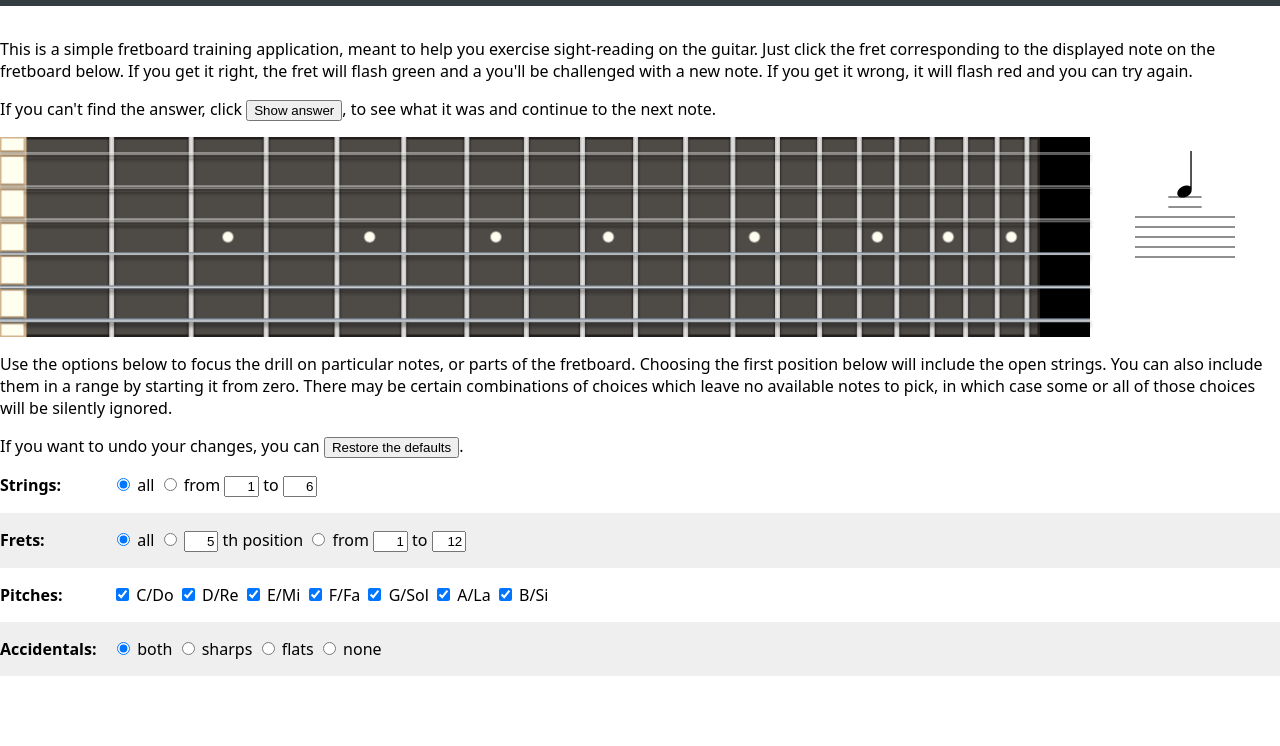
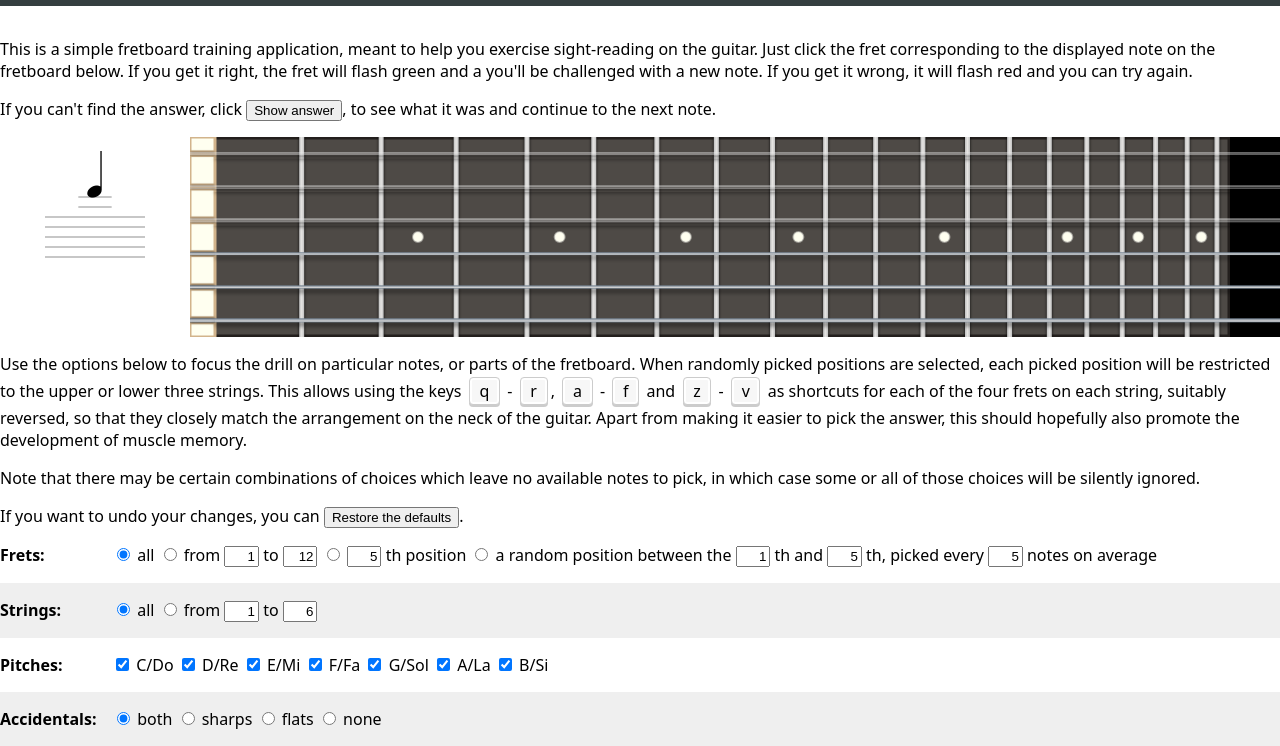
Before and after one commit to dpapavas/fretboard-trainer, a plain HTML site: page index.html in a window 1280 px wide. Shown: the part 72-818 px from the top of the page. Drawn offline with Linux system fonts and the light colour scheme.

Commit message:
Implement random position drill and restrict keybindings to that.

```diff
--- a/index.html
+++ b/index.html
@@ -34,20 +34,16 @@
           margin-left: -0.3em;
       }
 
-      #fretboard
-      {
-          position: relative;
+      #display {
           width: 1280px;
           height: 200px;
           margin: auto;
       }
 
-      canvas {
-          top: 0;
-          left: 0;
-          position: absolute;
-          width: 1280px;
-          height: 200px;
+      #fretboard, #staff {
+          position: relative;
+          display: inline-block;
+          float:left;
       }
 
       p {
@@ -109,7 +105,7 @@
           box-shadow: 0px 0px 5px 5px #fefe2260;
       }
 
-      button.fret:not(:disabled).correct {
+      button.fret.correct.correct { /* Ducplicated to increase specificity. */
           transition: all 0.5s ease;
           background: #a3cc00cc;
           box-shadow: 0px 0px 5px 5px #a3cc00cc;
@@ -124,6 +120,16 @@
       input[type=text] {
           width: 2em;
           text-align: right;
+      }
+
+      span.key {
+          display: inline-block;
+          border: 1px solid #ccc;
+          border-radius: 4px;
+          padding: 0.15em 0.6em;
+          margin: 0.1em 0.2em;
+          box-shadow: 0 2px 0px rgba(0, 0, 0, 0.2), 0 0 0 2px #fff inset;
+          background-color: #f7f7f7;
       }
     </style>
   </head>
@@ -144,22 +150,64 @@
       click <button id="show-answer">Show answer</button>, to see what
       it was and continue to the next note.</p>
 
-    <div id="fretboard">
-      <canvas id="fretboard-canvas" width="1280" height="200"></canvas>
+    <div id="display">
+      <div id="staff">
+        <canvas id="staff-canvas" width="190" height="200"></canvas>
+      </div>
+
+      <div id="fretboard">
+        <canvas id="fretboard-canvas" width="1090" height="200"></canvas>
+      </div>
     </div>
 
     <p>Use the options below to focus the drill on particular notes,
-      or parts of the fretboard.  Choosing the first position below
-      will include the open strings.  You can also include them in a
-      range by starting it from zero.  There may be certain
-      combinations of choices which leave no available notes to pick,
-      in which case some or all of those choices will be silently
-      ignored.</p>
+      or parts of the fretboard.  When randomly picked positions are
+      selected, each picked position will be restricted to the upper
+      or lower three strings.  This allows using the
+      keys <span class="key">q</span>
+      - <span class="key">r</span>, <span class="key">a</span>
+      - <span class="key">f</span> and <span class="key">z</span>
+      - <span class="key">v</span> as shortcuts for each of the four
+      frets on each string, suitably reversed, so that they closely
+      match the arrangement on the neck of the guitar.  Apart from
+      making it easier to pick the answer, this should hopefully also
+      promote the development of muscle memory.</p>
+
+    <p>Note that there may be certain combinations of choices which
+      leave no available notes to pick, in which case some or all of
+      those choices will be silently ignored.</p>
 
     <p>If you want to undo your changes, you
       can <button id="reset-preferences">Restore the defaults</button>.</p>
 
     <form id="preferences">
+      <div class="preference">
+        <p>
+          <span>Frets:</span>
+          <input type="radio" id="frets-choice-all" name="frets-choice" value="all" checked>
+          <label for="frets-choice-all">all</label>
+
+          <input type="radio" name="frets-choice" value="range">
+          <label for="frets-range-lower">from</label>
+          <input type="text" name="frets-range-lower" id="frets-range-lower" value="1">
+          <label for="frets-range-upper">to</label>
+          <input type="text" name="frets-range-upper" id="frets-range-upper" value="12">
+
+          <input type="radio" name="frets-choice" value="position">
+          <input type="text" name="frets-position" id="frets-position" value="5">
+          <label for="frets-position">th position</label>
+
+          <input type="radio" name="frets-choice" value="position-range">
+          <label for="frets-position-range-lower">a random position between the </label>
+          <input type="text" name="frets-position-range-lower" id="frets-position-range-lower" value="1">
+          <label for="frets-position-range-upper">th and</label>
+          <input type="text" name="frets-position-range-upper" id="frets-position-range-upper" value="5">
+          <label for="frets-position-range-period">th, picked every </label>
+          <input type="text" name="frets-position-range-period" id="frets-position-range-period" value="5">
+          <label for="frets-position-range-period"> notes on average</label>
+        </p>
+      </div>
+
       <div class="preference">
         <p>
           <span>Strings:</span>
@@ -171,24 +219,6 @@
           <input type="text" name="strings-range-lower" id="strings-range-lower" value="1">
           <label for="strings-range-upper">to</label>
           <input type="text" name="strings-range-upper" id="strings-range-upper" value="6">
-        </p>
-      </div>
-
-      <div class="preference">
-        <p>
-          <span>Frets:</span>
-          <input type="radio" id="frets-choice-all" name="frets-choice" value="all" checked>
-          <label for="frets-choice-all">all</label>
-
-          <input type="radio" name="frets-choice" value="position">
-          <input type="text" name="frets-position" id="frets-position" value="5">
-          <label for="frets-position">th position</label>
-
-          <input type="radio" name="frets-choice" value="range">
-          <label for="frets-range-lower">from</label>
-          <input type="text" name="frets-range-lower" id="frets-range-lower" value="1">
-          <label for="frets-range-upper">to</label>
-          <input type="text" name="frets-range-upper" id="frets-range-upper" value="12">
         </p>
       </div>
 
@@ -250,11 +280,13 @@
       const neck_length = nut_width + scale / 3 * 2 + fret_width + fretboard_edge;
       const soundhole_length = 50;
 
-      var answer, fret_range, string_range, pitches, accidentals;
-      var canvas = document.getElementById("fretboard-canvas");
+      var answer, fret_range, position_change_period, string_range, pitches, accidentals;
 
-      if (canvas.getContext) {
-          let ctx = canvas.getContext("2d");
+      const fretboard_canvas = document.getElementById("fretboard-canvas");
+      const staff_canvas = document.getElementById("staff-canvas");
+
+      if (fretboard_canvas.getContext) {
+          let ctx = fretboard_canvas.getContext("2d");
           var i, j, x, w;
 
           ctx.fillStyle = "#4e4a46";
@@ -443,13 +475,12 @@
               }
           }
 
-          if (canvas.getContext) {
+          if (staff_canvas.getContext) {
               const staff_width = 100;
-              let ctx = canvas.getContext("2d");
+              let ctx = staff_canvas.getContext("2d");
 
               ctx.save();
-              ctx.translate((neck_length + soundhole_length + ctx.canvas.width) / 2,
-                            ctx.canvas.height / 2);
+              ctx.translate(ctx.canvas.width / 2, ctx.canvas.height / 2);
               ctx.clearRect(-staff_width / 2, -ctx.canvas.height / 2,
                             staff_width, ctx.canvas.height);
 
@@ -483,7 +514,90 @@
       }
 
       function update_preferences() {
-          var i, j, active;
+          var i, j, active, disable_string_controls;
+
+          document.body.onkeypress = null;
+          disable_string_controls = false;
+          position_change_period = 0;
+
+          switch (document.querySelector("input[name=\"frets-choice\"]:checked").value) {
+          case "all": fret_range = [0, 19]; break;
+          case "position-range":
+              i = Math.round(Math.random());
+
+              document.querySelector("input[name=\"strings-range-lower\"]").value = i * 3 + 1;
+              document.querySelector("input[name=\"strings-range-upper\"]").value = (i + 1) * 3;
+              document.querySelector("input[name=\"strings-choice\"][value=\"range\"]").checked = true;
+              disable_string_controls = true;
+
+              position_change_period = parseInt(document.querySelector("input[name=\"frets-position-range-period\"]").value) || 10;
+
+              i = parseInt(document.querySelector("input[name=\"frets-position-range-lower\"]").value) || 1;
+              j = parseInt(document.querySelector("input[name=\"frets-position-range-upper\"]").value) || 5;
+
+              if (j < i) {
+                  j = i;
+              }
+
+              document.querySelector("input[name=\"frets-position\"]").value = Math.round(
+                  Math.random() * (j - i) + i
+              );
+
+              document.body.onkeypress = function(e) {
+                  var k, l;
+
+                  const keymap = [['r', 'e', 'w', 'q'],
+                                  ['f', 'd', 's', 'a'],
+                                  ['v', 'c', 'x', 'z']];
+
+                  for (l = 0 ; l < keymap.length ; l += 1) {
+                      k = keymap[l].indexOf(event.key.toLowerCase());
+
+                      if (k >= 0) {
+                          k += fret_range[0] || 1;
+                          l += string_range[0];
+
+                          check_answer(
+                              document.querySelector(
+                                  `button.fret[data-fret="${k}"][data-string="${l}"]`
+                              ),
+                              false
+                          );
+
+                          if (typeof e.cancelable !== "boolean" || e.cancelable) {
+                              e.preventDefault();
+                          }
+
+                          return false;
+                      }
+                  }
+              };
+
+          case "position":
+              i = parseInt(document.querySelector("input[name=\"frets-position\"]").value) || 1;
+              fret_range = [i, i + 3];
+
+              break;
+          case "range":
+              fret_range = [
+                  parseInt(document.querySelector("input[name=\"frets-range-lower\"]").value) || 0,
+                  parseInt(document.querySelector("input[name=\"frets-range-upper\"]").value) || 19,
+              ];
+
+              break;
+          }
+
+          if (fret_range[0] > fret_range[1] ||
+              fret_range[0] > 19 ||
+              fret_range[0] < 0) {
+              fret_range[0] = 0;
+          }
+
+          if (fret_range[1] < fret_range[0] ||
+              fret_range[1] > 19 ||
+              fret_range[1] < 0) {
+              fret_range[1] = 19;
+          }
 
           switch (document.querySelector("input[name=\"strings-choice\"]:checked").value) {
           case "all": string_range = [0, 5]; break;
@@ -508,68 +622,11 @@
               string_range[1] = 5;
           }
 
-          document.body.onkeypress = null;
-
-          switch (document.querySelector("input[name=\"frets-choice\"]:checked").value) {
-          case "all": fret_range = [0, 19]; break;
-          case "position":
-              i = parseInt(document.querySelector("input[name=\"frets-position\"]").value) || 1;
-              fret_range = [i - (i == 1), i + 3];
-
-              document.body.onkeypress = function(e) {
-                  var k, l;
-
-                  const keymap = [['4', '3', '2', '1'],
-                                  ['r', 'e', 'w', 'q'],
-                                  ['f', 'd', 's', 'a'],
-                                  ['v', 'c', 'x', 'z']];
-
-                  for (l = 0 ; l < keymap.length ; l += 1) {
-                      k = keymap[l].indexOf(event.key.toLowerCase());
-
-                      if (k >= 0) {
-                          let k_0 = fret_range[0] || 1;
-                          k += k_0;
-                          l += ((answer < (tuning[3] + k_0)) +
-                                (answer < (tuning[4] + k_0)));
-
-                          check_answer(
-                              document.querySelector(
-                                  `button.fret[data-fret="${k}"][data-string="${l}"]`
-                              ),
-                              false
-                          );
-
-                          if (typeof e.cancelable !== "boolean" || e.cancelable) {
-                              e.preventDefault();
-                          }
-
-                          return false;
-                      }
-                  }
-              };
-
-              break;
-          case "range":
-              fret_range = [
-                  parseInt(document.querySelector("input[name=\"frets-range-lower\"]").value) || 0,
-                  parseInt(document.querySelector("input[name=\"frets-range-upper\"]").value) || 19,
-              ];
-
-              break;
-          }
-
-          if (fret_range[0] > fret_range[1] ||
-              fret_range[0] > 19 ||
-              fret_range[0] < 0) {
-              fret_range[0] = 0;
-          }
-
-          if (fret_range[1] < fret_range[0] ||
-              fret_range[1] > 19 ||
-              fret_range[1] < 0) {
-              fret_range[1] = 19;
-          }
+          document.querySelectorAll("input[name=\"strings-choice\"]").forEach(
+              function(e) {
+                  e.disabled = disable_string_controls;
+              }
+          );
 
           document.querySelectorAll("#fretboard > button.fret").forEach(
               function(e) {
@@ -583,10 +640,12 @@
           accidentals = document.querySelector("input[name=\"accidentals\"]:checked").value;
 
           while (true) {
+              let p, a;
+
               active = new Set();
               for (i = fret_range[0] ; i <= fret_range[1] ; i += 1) {
                   for (j = string_range[0] ; j <= string_range[1] ; j += 1) {
-                      var [p, a] = pitch_from_semitones(tuning[j] + i);
+                      [p, a] = pitch_from_semitones(tuning[j] + i);
 
                       if (!a || accidentals == "sharps" || accidentals == "both") {
                           active.add(((p % 7) + 7) % 7);
@@ -631,7 +690,12 @@
               e.classList.add("correct");
 
               if (!highlight_only) {
-                  new_challenge();
+                  if (position_change_period &&
+                      Math.random() < (1 / position_change_period)) {
+                      update_preferences();
+                  } else {
+                      new_challenge();
+                  }
               }
           } else {
               e.classList.add("wrong");
```
